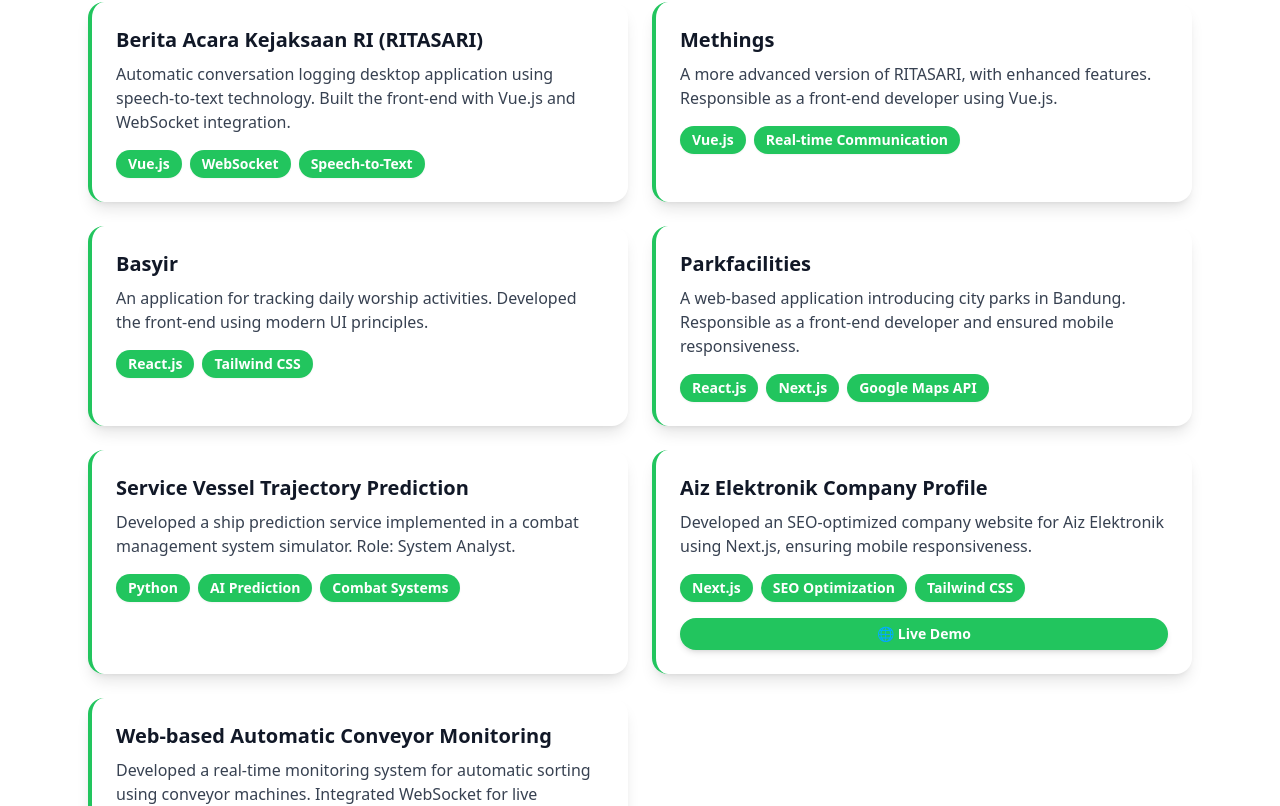
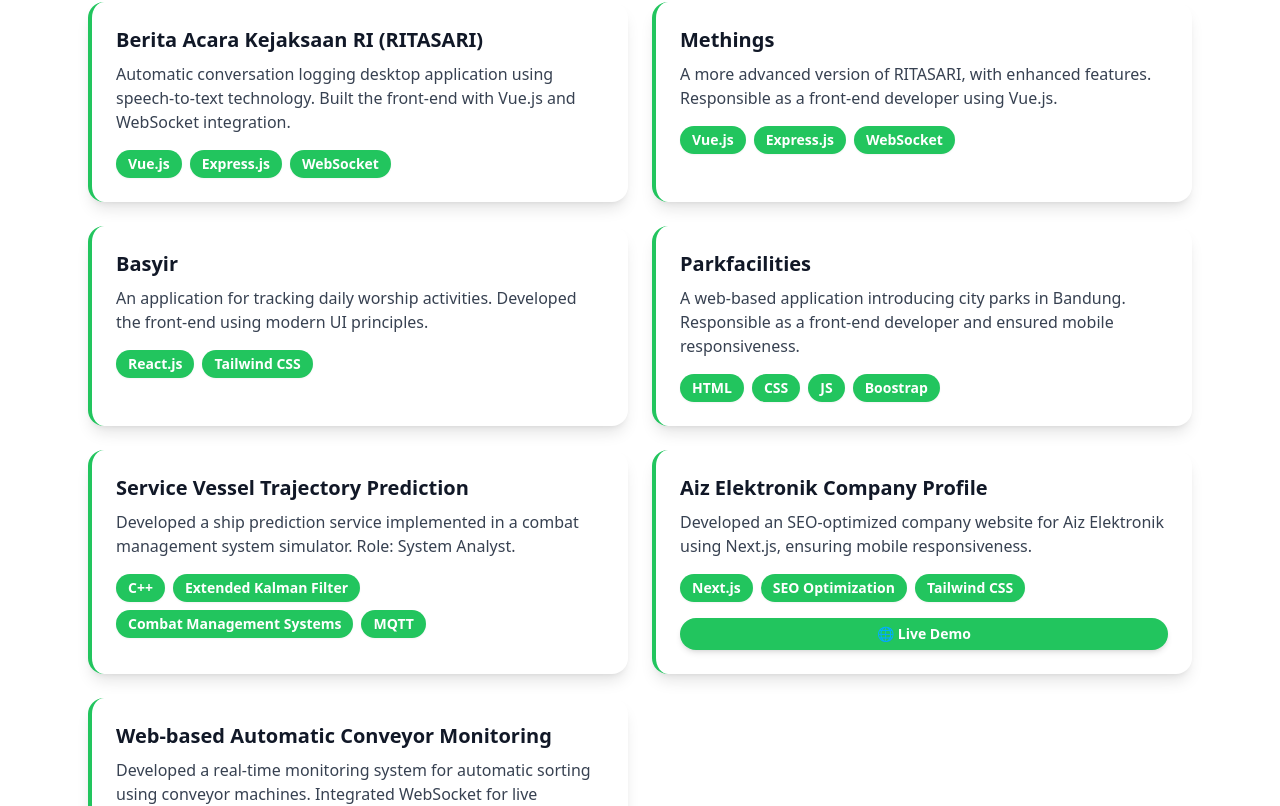
Before and after one commit to salmanalfarisi29/web-portofolio-salman, a Next.js app: page / in a window 1280 px wide. Shown: the part 2254-3060 px from the top of the page. Built offline with nearby package versions, Linux system fonts and the light colour scheme.

Commit message:
UPDATE : TECH ON PROJECT

```diff
--- a/src/app/components/Project.tsx
+++ b/src/app/components/Project.tsx
@@ -7,13 +7,13 @@ const projects = [
     name: "Berita Acara Kejaksaan RI (RITASARI)",
     description:
       "Automatic conversation logging desktop application using speech-to-text technology. Built the front-end with Vue.js and WebSocket integration.",
-    technologies: ["Vue.js", "WebSocket", "Speech-to-Text"],
+    technologies: ["Vue.js", "Express.js", "WebSocket"],
   },
   {
     name: "Methings",
     description:
       "A more advanced version of RITASARI, with enhanced features. Responsible as a front-end developer using Vue.js.",
-    technologies: ["Vue.js", "Real-time Communication"],
+    technologies: ["Vue.js", "Express.js", "WebSocket"],
   },
   {
     name: "Basyir",
@@ -25,13 +25,13 @@ const projects = [
     name: "Parkfacilities",
     description:
       "A web-based application introducing city parks in Bandung. Responsible as a front-end developer and ensured mobile responsiveness.",
-    technologies: ["React.js", "Next.js", "Google Maps API"],
+    technologies: ["HTML", "CSS", "JS", "Boostrap"],
   },
   {
     name: "Service Vessel Trajectory Prediction",
     description:
       "Developed a ship prediction service implemented in a combat management system simulator. Role: System Analyst.",
-    technologies: ["Python", "AI Prediction", "Combat Systems"],
+    technologies: ["C++", "Extended Kalman Filter", "Combat Management Systems", "MQTT"],
   },
   {
     name: "Aiz Elektronik Company Profile",
@@ -44,7 +44,7 @@ const projects = [
     name: "Web-based Automatic Conveyor Monitoring",
     description:
       "Developed a real-time monitoring system for automatic sorting using conveyor machines. Integrated WebSocket for live updates.",
-    technologies: ["React.js", "WebSocket", "IoT Integration"],
+    technologies: ["MERN Stack", "WebSocket", "IoT Integration"],
   },
 ];
 
```
